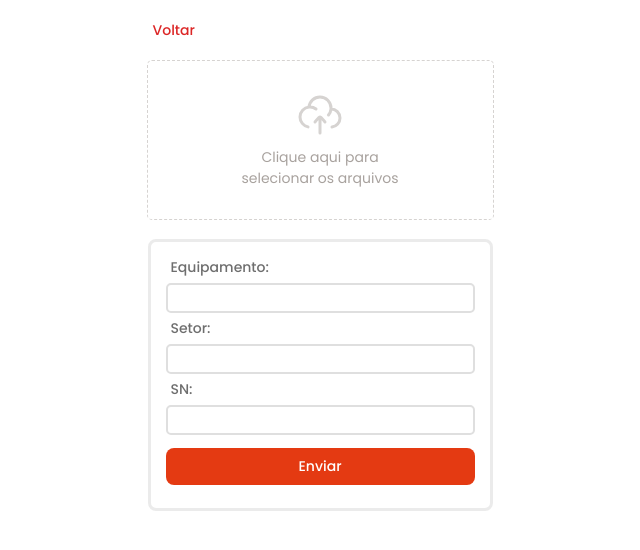
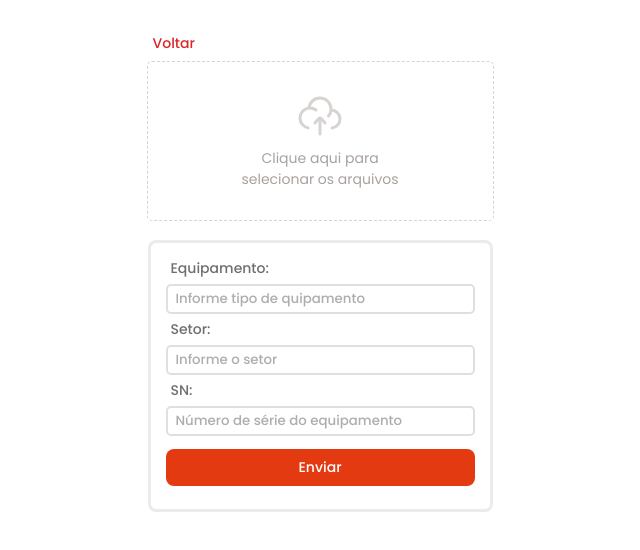
Before and after one commit to RicardoTavaresDias/REGISTER-ASSETS, a React (Vite) app in the folder WEB/: page / in a window 1280 px wide. Shown: the top 550 px of the page, without its empty margins (320-960 px from the left). Built offline with nearby package versions, Linux system fonts and the light colour scheme.

Commit message:
version 1.1.21

```diff
--- a/WEB/src/components/input/styles.css
+++ b/WEB/src/components/input/styles.css
@@ -15,6 +15,10 @@
   color: #000000d6;
 }
 
+.inputText input::placeholder{
+  color: #37363668;
+}
+
 .inputText input:focus {
   outline: none;
 }
--- a/WEB/src/index.css
+++ b/WEB/src/index.css
@@ -33,7 +33,7 @@ body {
 }
 
 main {
-  margin: -25px auto;
+  margin: 0 auto;
   width: 375px;
   padding: 15px;
 }
--- a/WEB/src/pages/Assets/index.jsx
+++ b/WEB/src/pages/Assets/index.jsx
@@ -111,6 +111,7 @@ export function Assets() {
           onChange={(e) => {
             asset.setEquipment(e.target.value);
           }}
+          placeholder="Informe tipo de quipamento"
         >
           Equipamento:
         </Input>
@@ -135,6 +136,7 @@ export function Assets() {
           onChange={(e) => {
             asset.setSector(e.target.value);
           }}
+          placeholder="Informe o setor"
         >
           Setor:
         </Input>
@@ -157,6 +159,7 @@ export function Assets() {
             asset.suggestions.setSuggestionsSector([]);
             asset.suggestions.setSuggestionsEquipment([]);
           }}
+          placeholder="Número de série do equipamento"
         >
           SN:
         </Input>
--- a/WEB/src/pages/Assets/styles.css
+++ b/WEB/src/pages/Assets/styles.css
@@ -10,7 +10,7 @@
    cursor: pointer;
    color: #DC2626;
    font-weight: 500;
-   margin: 20px auto;
+   margin: 8px auto;
    margin-left: 5px;
    display: block;
  }
```
